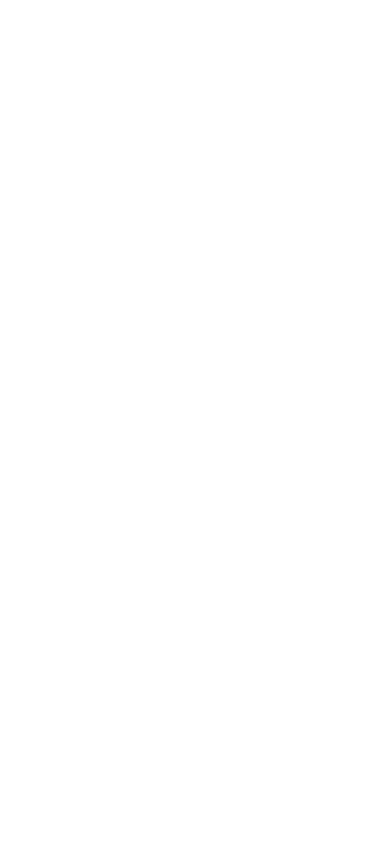
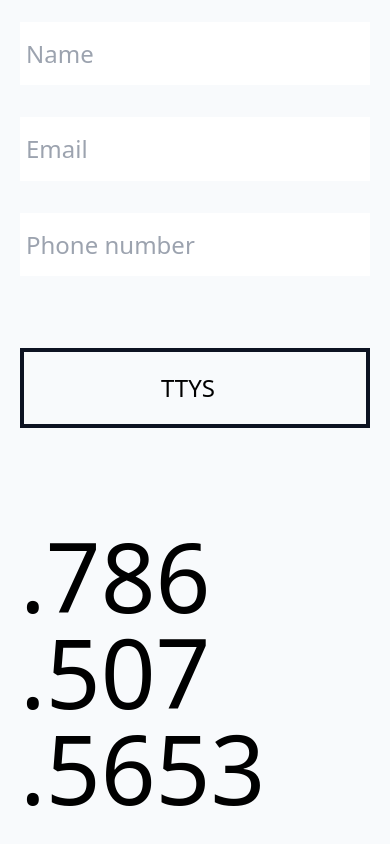
Before and after one commit to Medic1111/EXILE, a Next.js app: page /main in a window 390 px wide. Shown: the part 906-1750 px from the top of the page. Before the commit the page ends 844 px from the top, so only its background shows below. Built offline with nearby package versions, Linux system fonts and the light colour scheme.

Commit message:
Minor adjusts

```diff
--- a/components/Contact/Contact.js
+++ b/components/Contact/Contact.js
@@ -1,8 +1,8 @@
 import Text from "./Text/Text";
-
 import ContactForm from "./ContactForm/ContactForm";
 import Hours from "./Hours/Hours";
 import { styles } from "./styles";
+import Map from "./Map/Map";
 
 const Contact = () => {
   return (
@@ -12,6 +12,16 @@ const Contact = () => {
         <Hours />
       </div> */}
       <ContactForm />
+      <p
+        className={`${styles.formTitle}  p-5 hover:text-rose-600 cursor-pointer`}
+      >
+        .786
+        <br />
+        .507
+        <br />
+        .5653
+      </p>
+      <Map />
       {/* <Text />
       <Hours /> */}
     </section>
--- a/components/Contact/styles.js
+++ b/components/Contact/styles.js
@@ -1,5 +1,5 @@
 export const styles = {
-  section: "w-full grow h-auto sm:min-h-screen bg-slate-50 ",
+  section: "w-full grow h-auto  sm:min-h-screen bg-slate-50 ",
   leftBox:
     "text-[#0d1322] p-5 lg:pt-10 min-h-screen flex flex-col  items-start justify-between gap-5 flex",
   textBox: "h-full",
@@ -8,15 +8,17 @@ export const styles = {
   icon: "text-2xl",
   anchor: "text-amber-500 underline hover:text-amber-600",
   p: "text-blue-950",
-  map: "w-full  mt-1 h-2/6 border-solid border-2 border-slate-950  p-5",
+  // map: "w-full  mt-1 h-2/6 border-solid border-2 border-slate-950  p-5",
+  map: "w-full  h-screen mt-10",
+
   hoursUl: "text-slate-600 list-none w-full sm:w-1/3 flex flex-col gap-1",
   hoursTitle: "text-xl text-[#0d1322] mb-5",
   hoursLi: "flex w-full justify-between",
-  form: "bg-slate-50 border-solid border-b-4 border-[#0d1322] w-full  h-full min-h-screen  flex flex-col items-start justify-start  gap-8 p-5 lg:px-10 py-10 ",
+  form: "bg-slate-50 border-solid  border-[#0d1322] w-full  h-full min-h-screen  flex flex-col items-start justify-start  gap-8 p-5 lg:px-10 py-10 ",
   formTitle:
     " text-#0d1322 mt-10  text-8xl sm:text-[12rem] lg:text-[20rem]  mb-5",
   input:
     "  text-#0d1322 text-2xl w-full h-[7.5vh] h-20  outline-rose-600  pl-[0.25em] ",
   submit:
-    "bg-rose-600 hover:bg-[#0d1322] [#0d1322] text-2xl lg:text-3xl mt-10 w-full h-20  border-solid border-4 outline-amber-400  cursor-pointer text-#0d1322 pl-[0.25em] hover:bg-amber-500 border-[#0d1322] hover:text-slate-50 px-5 uppercase ",
+    "hover:bg-rose-600 font-light text-2xl lg:text-3xl mt-10 w-full h-20  border-solid border-4 outline-amber-400  cursor-pointer text-#0d1322 pl-[0.25em]  border-[#0d1322] px-5 uppercase ",
 };
--- a/components/DropTab/styles.js
+++ b/components/DropTab/styles.js
@@ -1,3 +1,3 @@
 export const styles = {
-  tab: "flex items-center justify-between bg-slate-50 border-solid border-b-4  border-[#0d1322] w-full text-end px-5 py-10 text-[#0d1322] text-6xl md:text-6xl lg:text-7xl xl:text-9xl cursor-pointer  hover:bg-rose-600   min-h-[33.36vh]",
+  tab: " flex items-center justify-between bg-slate-50 border-solid border-b-4  border-[#0d1322] w-full text-end px-2 sm:px-5 py-10 text-[#0d1322] text-7xl md:text-6xl lg:text-7xl xl:text-9xl cursor-pointer  hover:bg-rose-600   min-h-[18vh] sm:min-h-[33.36vh]",
 };
--- a/components/Hero/styles.js
+++ b/components/Hero/styles.js
@@ -5,5 +5,5 @@ export const styles = {
   title:
     "font-normal uppercase  text-[#0d1322] text-7xl text-[4.75rem] sm:text-8xl sm:max-w-[50%] lg:max-w-[50%] sm:text-8xl  xl:text-[9rem]  w-full ",
   img: "border-solid border-2 border-[#0d1322] w-full  object-cover sm:h-[50vh] lg:h-[60vh]",
-  btn: "h-20 min-h-16 cursor-pointer flex items-center justify-end px-5 sm:px-10 text-5xl border-4 border-solid border-[#0d1322] text-[#0d1322]  bg-rose-600 hover:bg-[#0d1322] hover:text-slate-50  mb-20 md:mb-0 ",
+  btn: "h-20 min-h-16 cursor-pointer flex items-center justify-end px-5 sm:px-10 text-5xl border-4 border-solid border-[#0d1322] text-[#0d1322]  hover:bg-rose-600    mb-20 md:mb-0 ",
 };
--- a/components/Profile/styles.js
+++ b/components/Profile/styles.js
@@ -1,14 +1,14 @@
 export const styles = {
-  li: "flex flex-col lg:flex-row justify-between bg-slate-50 h-screen  w-screen  min-h-[85vh] border-solid border-b-4 mt-[-5px] border-[#0d1322] ",
+  li: "flex flex-col lg:flex-row justify-between bg-slate-50 min-h-screen  w-screen pb-10  border-solid border-b-4 mt-[-5px] border-[#0d1322] ",
   mainContainer: "h-[100%] flex  flex-col justify-between w-full   ",
-  infoBox: " border-t-4 border-solid border-[#0d1322]",
+  infoBox: " border-t-4 border-solid border-[#0d1322] ",
   infoP:
-    "h-[7.5vh] lg:h-[10vh] text-[#0d1322] flex items-center justify-start text-5xl border-b-2 pl-1 lg:text-6xl   border-solid border-[#0d1322]",
+    "h-24  sm:h-[7.5vh] lg:h-[10vh] text-[#0d1322] flex items-center justify-start text-5xl  pl-1 lg:text-6xl font-light  border-solid border-[#0d1322]",
   redSpan: "text-rose-700",
   btnImgBoxOutter: "mb-10 h-full  flex items-start gap-5 justify-end flex-col ",
   btnImgBox:
     "w-full flex h-full flex-col items-end border-t-2 border-solid border-[#0d1322]",
-  btn: "flex items-center justify-center text-xl lg:text-2xl hover:bg-rose-600   cursor-pointer w-2/3  border-l-2  h-[7.5vh] border-solid border-[#0d1322] text-[#0d1322]",
+  btn: "flex items-center font-light justify-center text-xl lg:text-2xl hover:bg-rose-600   cursor-pointer w-2/3  border-l-2 h-24  sm:h-[7.5vh] border-solid border-[#0d1322] text-[#0d1322]",
   imgBox:
     "lg:border-l-2 border-b-2  border-l-2 lg:border-t-0 lg:border-r-0 border-solid border-[#0d1322] h-[55%] w-[50%]   flex justify-end items-end",
   img: "h-full  object-cover",
--- a/components/common_styles/common.js
+++ b/components/common_styles/common.js
@@ -1,3 +1,3 @@
 export const common = {
-  pageContainer: " bg-slate-950 h-screen w-screen overflow-auto",
+  pageContainer: " bg-slate-950 h-screen w-screen ",
 };
--- a/styles/globals.css
+++ b/styles/globals.css
@@ -6,4 +6,5 @@ html,
 body {
   scroll-behavior: smooth;
   /* color: #0d1322; */
+  background-color: #0d1322;
 }
```
